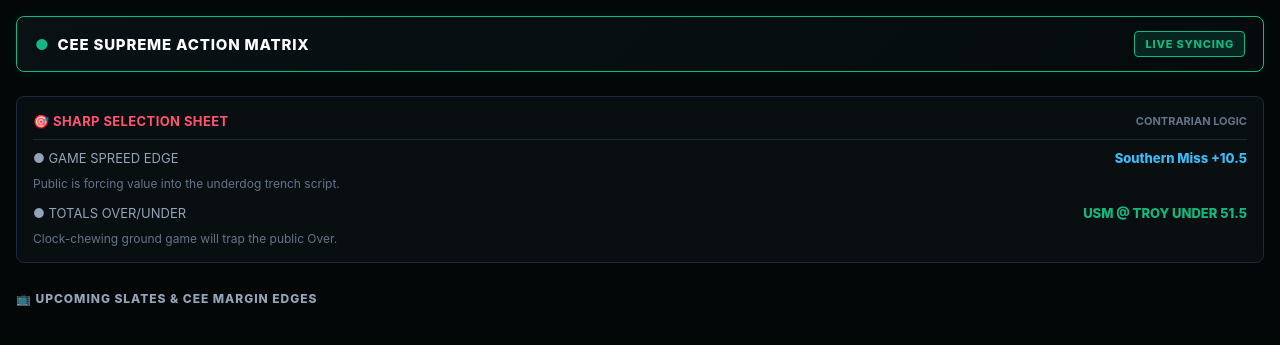
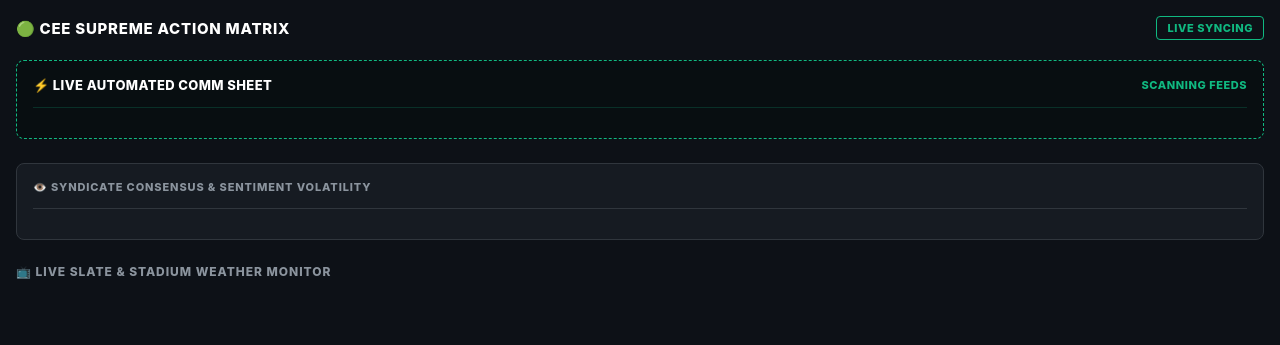
Before and after one commit to matty48653-design/Cee-app, a Flask app: template templates/dashboard.html in a window 1280 px wide. Shown: the top 345 px of the page. Run offline with Flask 3, Linux system fonts and the light colour scheme; the template is opened without the code that fills it, so the values that code supplies are empty.

Commit message:
Refactor dashboard styles and HTML structure
Updated styles for improved readability and consistency. Modified HTML structure for better layout and added new elements for live data display.

```diff
--- a/templates/dashboard.html
+++ b/templates/dashboard.html
@@ -6,199 +6,256 @@
     <title>CEE SUPREME ACTION MATRIX</title>
     <style>
         body {
-            background-color: #030708;
-            color: #e2e8f0;
+            background-color: #0d1117;
+            color: #c9d1d9;
             font-family: -apple-system, BlinkMacSystemFont, "Segoe UI", Roboto, sans-serif;
             padding: 16px;
             margin: 0;
             -webkit-font-smoothing: antialiased;
         }
 
+        /* Banner Branding Header */
         .banner {
-            background: linear-gradient(135deg, #091114 0%, #050b0d 100%);
-            border: 1px solid #10b981;
-            padding: 14px 18px;
-            border-radius: 8px;
-            font-weight: 800;
-            letter-spacing: 0.05em;
-            margin-bottom: 24px;
             display: flex;
             justify-content: space-between;
             align-items: center;
-            box-shadow: 0 0 15px rgba(16, 185, 129, 0.1);
+            margin-bottom: 20px;
         }
         .banner-title {
             color: #ffffff;
             font-size: 15px;
-            display: flex;
-            align-items: center;
-            gap: 8px;
+            font-weight: 800;
+            letter-spacing: 0.05em;
+            text-transform: uppercase;
+        }
+        .sync-badge {
+            color: #10b981;
+            font-size: 11px;
+            font-weight: 800;
+            border: 1px solid #10b981;
+            padding: 4px 10px;
+            border-radius: 4px;
+            letter-spacing: 0.05em;
         }
 
-        .sharp-panel {
-            background: #090f11;
-            border: 1px solid #1e293b;
+        /* Top Panel - Live Action Commands Container */
+        .directive-panel {
+            border: 1px dashed #10b981;
+            background: rgba(9, 15, 17, 0.95);
             border-radius: 8px;
             padding: 16px;
             margin-bottom: 24px;
         }
-        .sharp-row {
+        .directive-title-row {
             display: flex;
             justify-content: space-between;
             align-items: center;
-            margin-bottom: 10px;
+            margin-bottom: 14px;
+        }
+        .directive-header {
+            color: #ffffff;
+            font-size: 13px;
+            font-weight: 800;
+            letter-spacing: 0.03em;
+            display: flex;
+            align-items: center;
+            gap: 6px;
+        }
+        .directive-status {
+            color: #10b981;
+            font-size: 11px;
+            font-weight: 800;
+            letter-spacing: 0.05em;
+        }
+        .directive-row {
+            margin-bottom: 14px;
+        }
+        .directive-row:last-child { margin-bottom: 0; }
+        .directive-meta {
+            display: flex;
+            justify-content: space-between;
+            align-items: flex-start;
             font-size: 13px;
         }
-        .sharp-row:last-child { margin-bottom: 0; }
-        .sharp-label { color: #ff5370; font-weight: 700; text-transform: uppercase; letter-spacing: 0.03em; }
-        .sharp-value { color: #10b981; font-weight: 800; }
-        .sharp-desc { color: #64748b; font-size: 12px; margin-top: 2px; }
+        .directive-label { color: #58a6ff; font-weight: 800; letter-spacing: 0.02em; }
+        .directive-value { color: #10b981; font-weight: 800; text-align: right; }
+        .directive-desc { color: #8b949e; font-size: 12px; margin-top: 3px; line-height: 1.4; }
 
-        .section-title {
+        /* Middle Panel - Syndicate Consensus Box */
+        .syndicate-panel {
+            background: #161b22;
+            border: 1px solid #30363d;
+            border-radius: 8px;
+            padding: 16px;
+            margin-bottom: 24px;
+        }
+        .syndicate-title {
+            color: #8b949e;
+            font-size: 11px;
+            font-weight: 800;
+            text-transform: uppercase;
+            letter-spacing: 0.08em;
+            margin-bottom: 14px;
+        }
+        .syndicate-row {
+            display: flex;
+            justify-content: space-between;
+            align-items: center;
+            font-size: 13px;
+            margin-bottom: 12px;
+        }
+        .syndicate-row:last-child { margin-bottom: 0; }
+        .group-name { color: #ffffff; font-weight: 700; }
+        .group-size { color: #8b949e; font-size: 11px; margin-top: 2px; }
+        .wager-value { color: #58a6ff; font-weight: 800; text-align: right; }
+        .resistance-value { color: #f0883e; font-size: 11px; font-weight: bold; margin-top: 2px; text-align: right; }
+
+        /* Layout Area Label Separators */
+        .section-separator {
             font-size: 12px;
             font-weight: 800;
-            color: #94a3b8;
+            color: #8b949e;
             text-transform: uppercase;
-            margin: 28px 0 14px 0;
+            margin: 24px 0 14px 0;
             letter-spacing: 0.08em;
             display: flex;
             align-items: center;
             gap: 6px;
         }
 
-        .matrix-card {
-            background: linear-gradient(180deg, #0b1316 0%, #070c0e 100%);
-            border: 1px solid #1e293b;
+        /* Bottom Section - Live Matchup Display Cards */
+        .monitor-card {
+            background: #161b22;
+            border: 1px solid #30363d;
             border-radius: 8px;
             padding: 16px;
-            margin-bottom: 14px;
-            box-shadow: 0 4px 6px -1px rgba(0, 0, 0, 0.2);
+            margin-bottom: 12px;
         }
-        .card-header {
+        .card-main-line {
             display: flex;
             justify-content: space-between;
             align-items: center;
-            margin-bottom: 12px;
+            margin-bottom: 6px;
         }
-        .card-matchup { font-size: 15px; font-weight: 800; color: #f8fafc; }
-        .card-score { font-size: 14px; font-weight: 800; color: #10b981; font-family: monospace; }
+        .matchup-text { font-size: 15px; font-weight: 800; color: #f0f6fc; }
+        .score-display { font-size: 16px; font-weight: 800; color: #10b981; font-family: monospace; }
 
-        .card-body {
-            display: block;
-            margin-top: 5px;
-            font-size: 13px;
+        .card-sub-line {
+            display: flex;
+            justify-content: space-between;
+            align-items: center;
+            font-size: 12px;
         }
-        .line-label { color: #64748b; }
-        .line-value { color: #ffffff; font-weight: 700; margin-left: 6px; }
-
-        .pick-box {
-            background: rgba(16, 185, 129, 0.08);
-            border: 1px dashed #10b981;
-            padding: 10px;
-            border-radius: 6px;
-            color: #10b981;
-            font-size: 12px;
-            font-weight: bold;
-            letter-spacing: 0.02em;
-            margin-top: 10px;
-        }
-
-        .badge-status { background: rgba(16, 185, 129, 0.15); color: #10b981; border: 1px solid #10b981; font-size: 11px; padding: 5px 10px; border-radius: 4px; font-weight: 800; }
-        .kickoff-time { font-size: 11px; color: #f59e0b; margin-top: 10px; font-weight: 500; }
+        .weather-details { color: #8b949e; }
+        .time-status { color: #f0883e; font-weight: 800; letter-spacing: 0.03em; text-transform: uppercase; }
     </style>
 </head>
 <body>
 
+    <!-- Main Live Synced Layout Header -->
     <div class="banner">
-        <div class="banner-title">
-            <span style="color: #10b981;">●</span> CEE SUPREME ACTION MATRIX
-        </div>
-        <span id="sync-status" class="badge-status">LIVE SYNCING</span>
+        <div class="banner-title">🟢 CEE SUPREME ACTION MATRIX</div>
+        <span id="sync-status" class="sync-badge">LIVE SYNCING</span>
     </div>
 
-    <div class="sharp-panel">
-        <div class="sharp-row">
-            <span class="sharp-label">🎯 SHARP SELECTION SHEET</span>
-            <span style="color: #64748b; font-size: 11px; font-weight: bold;">CONTRARIAN LOGIC</span>
+    <!-- Live Automated Directive Sheet Panel Layout -->
+    <div class="directive-panel">
+        <div class="directive-title-row">
+            <span class="directive-header">⚡ LIVE AUTOMATED COMM SHEET</span>
+            <span class="directive-status">SCANNING FEEDS</span>
         </div>
-        <div style="border-bottom: 1px solid #1e293b; margin: 10px 0;"></div>
-        <div class="sharp-row">
-            <span style="color: #94a3b8;">● GAME SPREED EDGE</span>
-            <span class="sharp-value" style="color: #38bdf8;">Southern Miss +10.5</span>
+        <div style="border-bottom: 1px solid rgba(16, 185, 129, 0.2); margin-bottom: 14px;"></div>
+        <div id="directive-container">
+            {% for row in cache.directive_sheet %}
+            <div class="directive-row">
+                <div class="directive-meta">
+                    <span class="directive-label">📌 {{ row.label }}</span>
+                    <span class="directive-value">👉 {{ row.value }}</span>
+                </div>
+                <div class="directive-desc">{{ row.desc }}</div>
+            </div>
+            {% endfor %}
         </div>
-        <div class="sharp-desc">Public is forcing value into the underdog trench script.</div>
-        <div class="sharp-row" style="margin-top: 14px;">
-            <span style="color: #94a3b8;">● TOTALS OVER/UNDER</span>
-            <span class="sharp-value">USM @ TROY UNDER 51.5</span>
-        </div>
-        <div class="sharp-desc">Clock-chewing ground game will trap the public Over.</div>
     </div>
 
-    <div class="section-title">📺 UPCOMING SLATES & CEE MARGIN EDGES</div>
+    <!-- Syndicate Consensus & Sentiment Volatility Panel Layout -->
+    <div class="syndicate-panel">
+        <div class="syndicate-title">👁️ SYNDICATE CONSENSUS & SENTIMENT VOLATILITY</div>
+        <div style="border-bottom: 1px solid #30363d; margin-bottom: 14px;"></div>
+        <div id="syndicate-container">
+            {% for group in cache.syndicate_tracking %}
+            <div class="syndicate-row">
+                <div>
+                    <div class="group-name">{{ group.group }}</div>
+                    <div class="group-size">{{ group.size }}</div>
+                </div>
+                <div>
+                    <div class="wager-value">{{ group.wager }}</div>
+                    <div class="resistance-value">{{ group.sentiment }}</div>
+                </div>
+            </div>
+            {% endfor %}
+        </div>
+    </div>
 
-    <div id="matrix-container-slots">
-        {% for game in cache.cfb_slate.games %}
-        <div class="matrix-card">
-            <div class="card-header">
-                <span class="card-matchup">{{ game.matchup }}</span>
-                <span class="card-score" style="color: #ff5370; font-size: 11px;">CEE INSIGHT</span>
+    <div class="section-separator">📺 LIVE SLATE & STADIUM WEATHER MONITOR</div>
+
+    <!-- Real-Time Target Game Matrix Grid Slots -->
+    <div id="monitor-container">
+        {% for game in cache.live_slate_monitor %}
+        <div class="monitor-card">
+            <div class="card-main-line">
+                <span class="matchup-text"><small style="color: #8b949e; font-weight: bold;">{{ game.sport }}</small> {{ game.matchup }}</span>
+                <span class="score-display">{{ game.score }}</span>
             </div>
-            <div class="card-body">
-                <div style="margin-bottom: 10px; font-size: 12px; color: #94a3b8;">
-                    <span>Current Line:</span><span class="line-value">{{ game.ou_line }}</span>
-                </div>
-                <div class="pick-box">
-                    📢 {{ game.edge_detection }}
-                </div>
+            <div class="card-sub-line">
+                <span class="weather-details">{{ game.details }}</span>
+                <span class="time-status">{{ game.time_status }}</span>
             </div>
         </div>
         {% endfor %}
     </div>
 
+    <!-- Native Client Background Automation Injector Route -->
     <script>
         async function fetchMatrixUpdate() {
             const statusIndicator = document.getElementById('sync-status');
             try {
                 statusIndicator.textContent = "FETCHING...";
-                statusIndicator.style.borderColor = "#df8a13";
-                statusIndicator.style.color = "#df8a13";
+                statusIndicator.style.borderColor = "#f0883e";
+                statusIndicator.style.color = "#f0883e";
 
                 const response = await fetch('/api/v9/engine/cache');
-                if (!response.ok) throw new Error("Stalled data response node");
+                if (!response.ok) throw new Error("Stalled data connection");
                 const data = await response.json();
 
-                const container = document.getElementById('matrix-container-slots');
-                container.innerHTML = '';
+                // 1. Rebuild Directive Commands Panel
+                const directiveContainer = document.getElementById('directive-container');
+                directiveContainer.innerHTML = '';
+                data.directive_sheet.forEach(row => {
+                    directiveContainer.innerHTML += `
+                        <div class="directive-row">
+                            <div class="directive-meta">
+                                <span class="directive-label">📌 ${row.label}</span>
+                                <span class="directive-value">👉 ${row.value}</span>
+                            </div>
+                            <div class="directive-desc">${row.desc}</div>
+                        </div>`;
+                });
 
-                data.cfb_slate.games.forEach(game => {
-                    container.innerHTML += `
-                        <div class="matrix-card">
-                            <div class="card-header">
-                                <span class="card-matchup">${game.matchup}</span>
-                                <span class="card-score" style="color: #ff5370; font-size: 11px;">CEE INSIGHT</span>
+                // 2. Rebuild Syndicate Tracker Board
+                const syndicateContainer = document.getElementById('syndicate-container');
+                syndicateContainer.innerHTML = '';
+                data.syndicate_tracking.forEach(group => {
+                    syndicateContainer.innerHTML += `
+                        <div class="syndicate-row">
+                            <div>
+                                <div class="group-name">${group.group}</div>
+                                <div class="group-size">${group.size}</div>
                             </div>
-                            <div class="card-body">
-                                <div style="margin-bottom: 10px; font-size: 12px; color: #94a3b8;">
-                                    <span>Current Line:</span><span class="line-value" style="color: #ffffff; font-weight: bold; margin-left: 6px;">${game.ou_line}</span>
-                                </div>
-                                <div class="pick-box">
-                                    📢 ${game.edge_detection}
-                                </div>
+                            <div>
+                                <div class="wager-value">${group.wager}</div>
+                                <div class="resistance-value">${group.sentiment}</div>
                             </div>
                         </div>`;
                 });
-
-                statusIndicator.textContent = "LIVE SYNCED";
-                statusIndicator.style.borderColor = "#10b981";
-                statusIndicator.style.color = "#10b981";
-            } catch (error) {
-                console.error("Poller Error:", error);
-                statusIndicator.textContent = "SYNC ERROR";
-                statusIndicator.style.borderColor = "#ef4444";
-                statusIndicator.style.color = "#ef4444";
-            }
-        }
-        setInterval(fetchMatrixUpdate, 30000);
-    </script>
-</body>
-</html>
```
